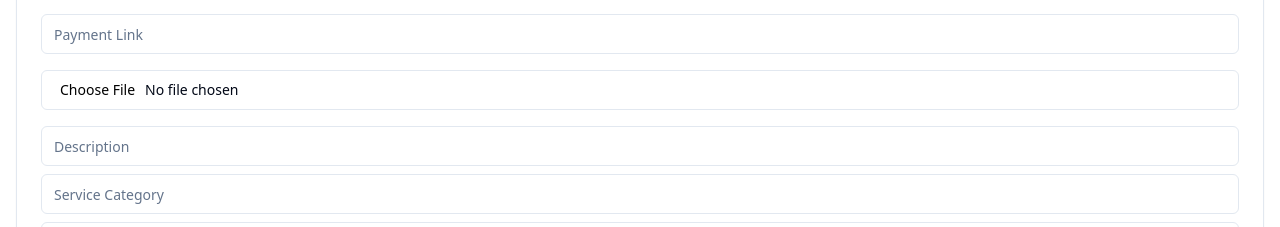
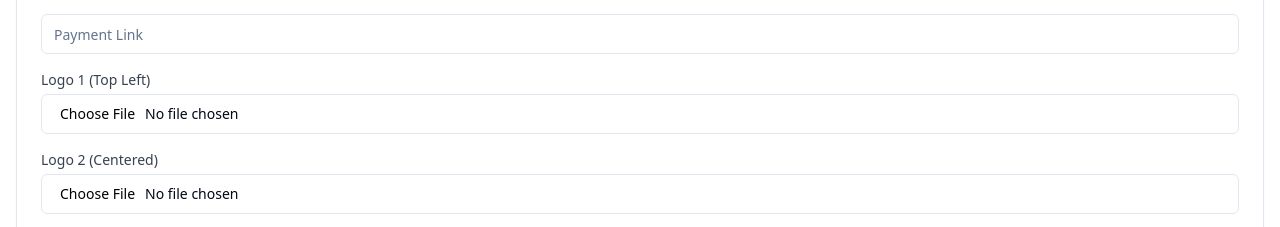
Before and after one commit to baseballspanish/square-foot-formatter, a React (Vite) app: page / in a window 1280 px wide. Shown: the part 725-952 px from the top of the page. Built offline with nearby package versions, Linux system fonts and the light colour scheme.

Commit message:
Add image upload functionality
Implemented functionality to upload two images within the application.
[skip gpt_engineer]

```diff
--- a/src/pages/Index.jsx
+++ b/src/pages/Index.jsx
@@ -22,14 +22,15 @@ const Index = () => {
   const [companyName, setCompanyName] = useState('');
   const [email, setEmail] = useState('');
   const [invoiceTitle, setInvoiceTitle] = useState('INVOICE');
-  const [paymentLink, setPaymentLink] = useState(''); // New state for payment link
+  const [paymentLink, setPaymentLink] = useState('');
   const [services, setServices] = useState([
     { description: '', category: '', subtotal: 0 }
   ]);
   const [error, setError] = useState('');
   const [isGeneratingPDF, setIsGeneratingPDF] = useState(false);
   const [total, setTotal] = useState(0);
-  const [invoiceLogoUrl, setInvoiceLogoUrl] = useState('');
+  const [invoiceLogoUrl1, setInvoiceLogoUrl1] = useState('');
+  const [invoiceLogoUrl2, setInvoiceLogoUrl2] = useState('');
 
   // Calculator effect
   useEffect(() => {
@@ -226,11 +227,28 @@ const Index = () => {
               value={paymentLink}
               onChange={(e) => setPaymentLink(e.target.value)}
             />
-            <Input
-              type="file"
-              accept="image/*"
-              onChange={(e) => handleLogoUpload(e, setInvoiceLogoUrl)}
-            />
+            <div>
+              <label htmlFor="logo1" className="block text-sm font-medium text-gray-700 mb-1">
+                Logo 1 (Top Left)
+              </label>
+              <Input
+                id="logo1"
+                type="file"
+                accept="image/*"
+                onChange={(e) => handleLogoUpload(e, setInvoiceLogoUrl1)}
+              />
+            </div>
+            <div>
+              <label htmlFor="logo2" className="block text-sm font-medium text-gray-700 mb-1">
+                Logo 2 (Centered)
+              </label>
+              <Input
+                id="logo2"
+                type="file"
+                accept="image/*"
+                onChange={(e) => handleLogoUpload(e, setInvoiceLogoUrl2)}
+              />
+            </div>
           </div>
           {services.map((service, index) => (
             <div key={index} className="grid grid-cols-1 gap-2 mb-4">
@@ -270,7 +288,8 @@ const Index = () => {
                 email={email}
                 services={services}
                 total={total}
-                logoUrl={invoiceLogoUrl}
+                logoUrl1={invoiceLogoUrl1}
+                logoUrl2={invoiceLogoUrl2}
                 invoiceTitle={invoiceTitle}
                 paymentLink={paymentLink}
               />
```
